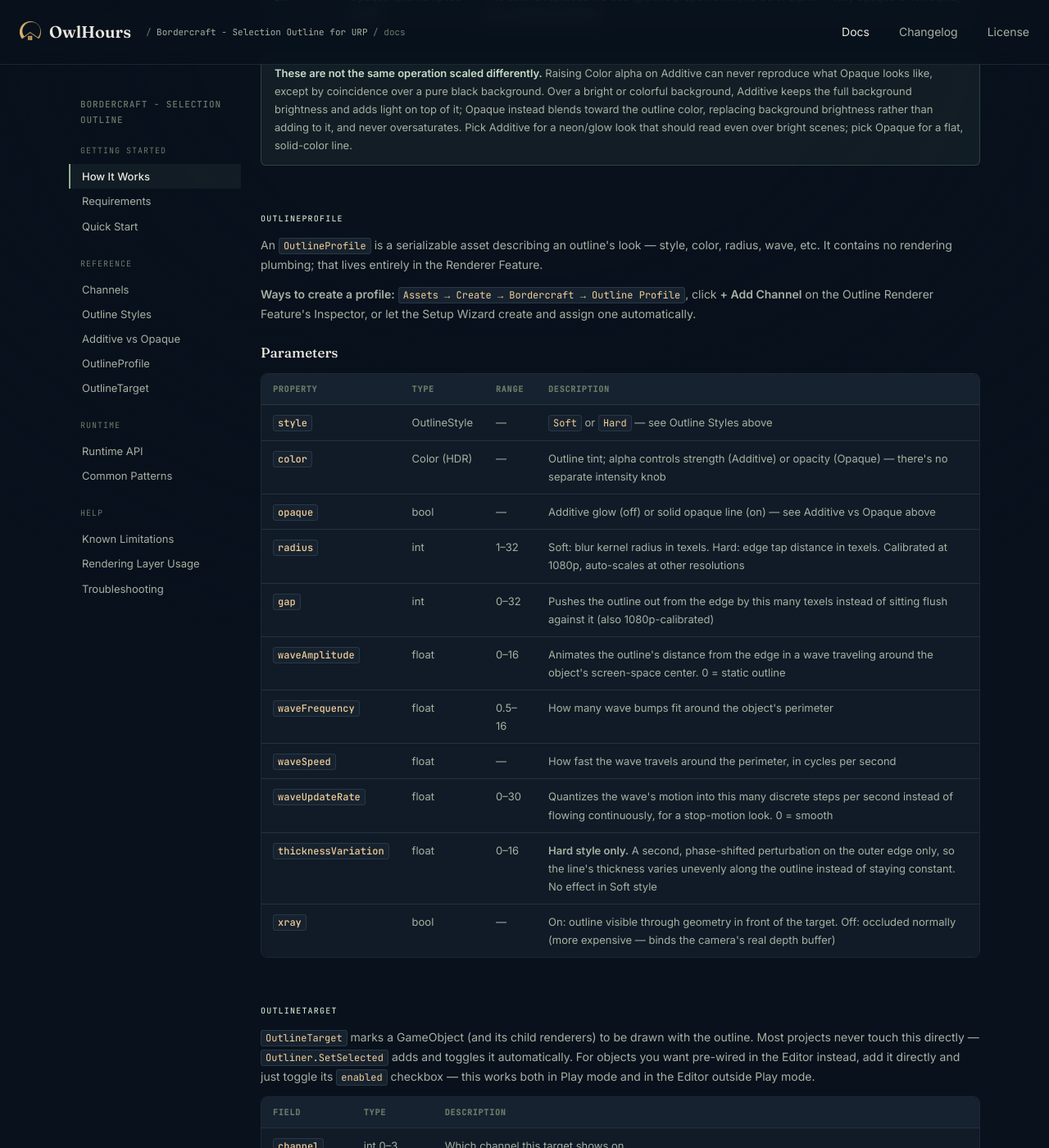
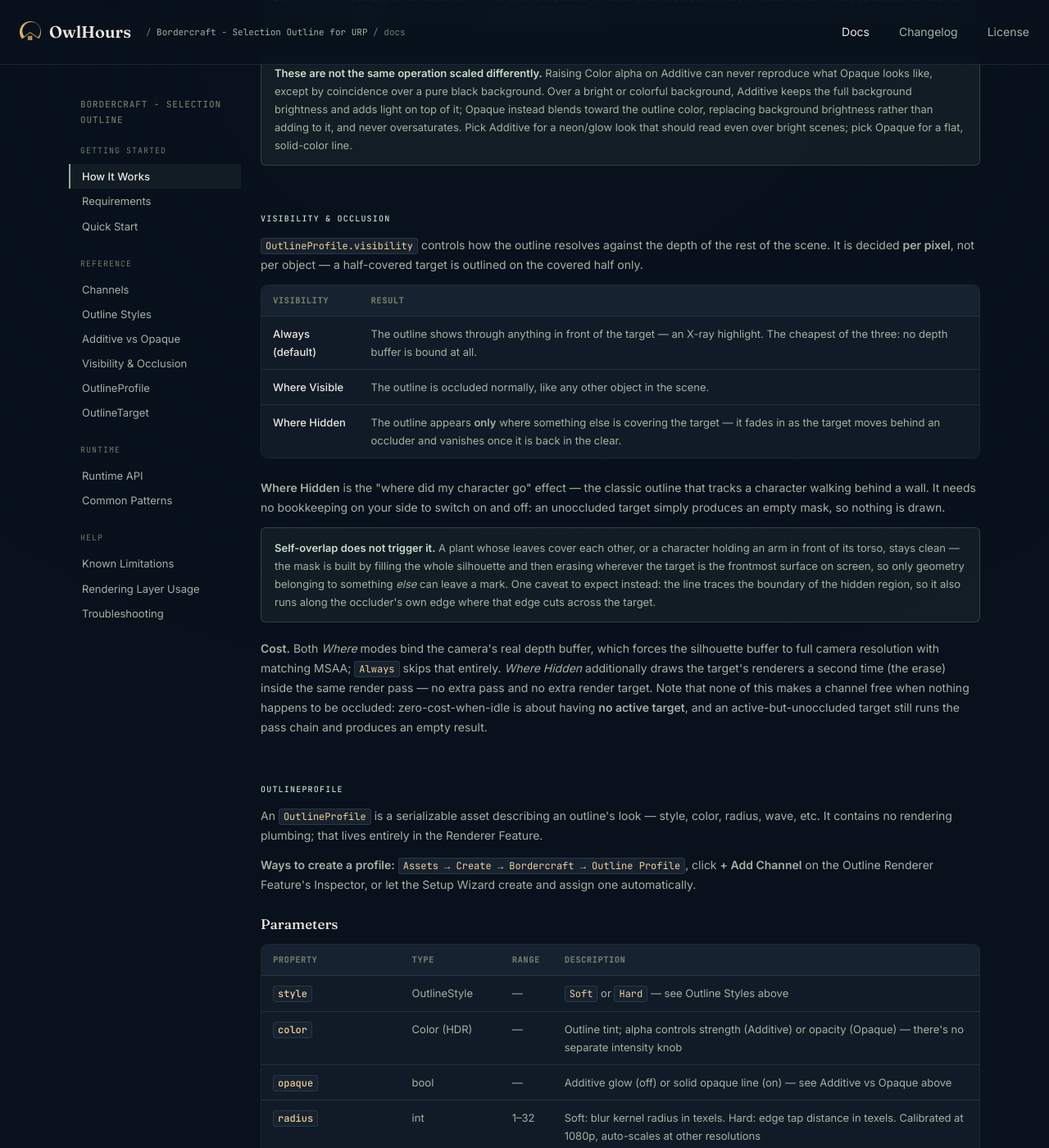
Before and after one commit to owlhoursspace/owlhourspace.github.io, a Jekyll site: the page tools/bordercraft-selection-outline-urp/docs/index.html, which Jekyll copies as it is, in a window 1280 px wide and 1400 px high, scrolled down 2533 px. Shown: the whole window at 82% size. Built offline with Jekyll 4.4.1, drawn with Linux system fonts in a browser that asks for light colours; some of the changed text lies outside the part shown.

Commit message:
Document Bordercraft outline visibility modes
Replace the xray bool with the three-state visibility property in the
docs parameter table, and add a Visibility & Occlusion section covering
Always, Where Visible and Where Hidden.

Co-Authored-By: Claude Opus 5 <noreply@anthropic.com>

```diff
--- a/tools/bordercraft-selection-outline-urp/changelog/index.html
+++ b/tools/bordercraft-selection-outline-urp/changelog/index.html
@@ -281,7 +281,7 @@
           <div class="item"><strong>Gap</strong> — push the outline out from the object's edge instead of sitting flush against it.</div>
           <div class="item"><strong>Wave</strong> — animate the outline's distance from the edge in a wave that travels around the object, with an optional stop-motion "stepped" mode instead of flowing smoothly.</div>
           <div class="item"><strong>Thickness Variation</strong> (Hard style) — make the line's own thickness vary unevenly around the outline instead of staying constant.</div>
-          <div class="item"><strong>X-ray</strong> — show the outline through geometry in front of the target, or occlude it normally.</div>
+          <div class="item"><strong>Visibility</strong> — show the outline through anything in front of the target (X-ray), let it be occluded normally, or show it <em>only</em> where something is covering the target, so it fades in as a character walks behind a wall and vanishes again in the clear.</div>
         </div>
 
         <div class="change-group-title">Runtime API</div>
--- a/tools/bordercraft-selection-outline-urp/docs/index.html
+++ b/tools/bordercraft-selection-outline-urp/docs/index.html
@@ -272,6 +272,7 @@
       <a class="aside-link" href="#channels">Channels</a>
       <a class="aside-link" href="#outline-styles">Outline Styles</a>
       <a class="aside-link" href="#additive-opaque">Additive vs Opaque</a>
+      <a class="aside-link" href="#visibility">Visibility &amp; Occlusion</a>
       <a class="aside-link" href="#outline-profile">OutlineProfile</a>
       <a class="aside-link" href="#outline-target">OutlineTarget</a>
     </div>
@@ -363,6 +364,23 @@
     </div>
     <div class="note"><strong>These are not the same operation scaled differently.</strong> Raising Color alpha on Additive can never reproduce what Opaque looks like, except by coincidence over a pure black background. Over a bright or colorful background, Additive keeps the full background brightness and adds light on top of it; Opaque instead blends toward the outline color, replacing background brightness rather than adding to it, and never oversaturates. Pick Additive for a neon/glow look that should read even over bright scenes; pick Opaque for a flat, solid-color line.</div>
 
+    <!-- VISIBILITY -->
+    <h2 id="visibility">Visibility &amp; Occlusion</h2>
+    <p><code>OutlineProfile.visibility</code> controls how the outline resolves against the depth of the rest of the scene. It is decided <strong>per pixel</strong>, not per object — a half-covered target is outlined on the covered half only.</p>
+    <div class="table-wrap">
+      <table>
+        <thead><tr><th>visibility</th><th>Result</th></tr></thead>
+        <tbody>
+          <tr><td>Always (default)</td><td>The outline shows through anything in front of the target — an X-ray highlight. The cheapest of the three: no depth buffer is bound at all.</td></tr>
+          <tr><td>Where Visible</td><td>The outline is occluded normally, like any other object in the scene.</td></tr>
+          <tr><td>Where Hidden</td><td>The outline appears <strong>only</strong> where something else is covering the target — it fades in as the target moves behind an occluder and vanishes once it is back in the clear.</td></tr>
+        </tbody>
+      </table>
+    </div>
+    <p><strong>Where Hidden</strong> is the "where did my character go" effect — the classic outline that tracks a character walking behind a wall. It needs no bookkeeping on your side to switch on and off: an unoccluded target simply produces an empty mask, so nothing is drawn.</p>
+    <div class="note"><strong>Self-overlap does not trigger it.</strong> A plant whose leaves cover each other, or a character holding an arm in front of its torso, stays clean — the mask is built by filling the whole silhouette and then erasing wherever the target is the frontmost surface on screen, so only geometry belonging to something <em>else</em> can leave a mark. One caveat to expect instead: the line traces the boundary of the hidden region, so it also runs along the occluder's own edge where that edge cuts across the target.</div>
+    <p><strong>Cost.</strong> Both <em>Where</em> modes bind the camera's real depth buffer, which forces the silhouette buffer to full camera resolution with matching MSAA; <code>Always</code> skips that entirely. <em>Where Hidden</em> additionally draws the target's renderers a second time (the erase) inside the same render pass — no extra pass and no extra render target. Note that none of this makes a channel free when nothing happens to be occluded: zero-cost-when-idle is about having <strong>no active target</strong>, and an active-but-unoccluded target still runs the pass chain and produces an empty result.</p>
+
     <!-- OUTLINE PROFILE -->
     <h2 id="outline-profile">OutlineProfile</h2>
     <p>An <code>OutlineProfile</code> is a serializable asset describing an outline's look — style, color, radius, wave, etc. It contains no rendering plumbing; that lives entirely in the Renderer Feature.</p>
@@ -383,7 +401,7 @@
           <tr><td><code>waveSpeed</code></td><td>float</td><td>—</td><td>How fast the wave travels around the perimeter, in cycles per second</td></tr>
           <tr><td><code>waveUpdateRate</code></td><td>float</td><td>0–30</td><td>Quantizes the wave's motion into this many discrete steps per second instead of flowing continuously, for a stop-motion look. 0 = smooth</td></tr>
           <tr><td><code>thicknessVariation</code></td><td>float</td><td>0–16</td><td><strong>Hard style only.</strong> A second, phase-shifted perturbation on the outer edge only, so the line's thickness varies unevenly along the outline instead of staying constant. No effect in Soft style</td></tr>
-          <tr><td><code>xray</code></td><td>bool</td><td>—</td><td>On: outline visible through geometry in front of the target. Off: occluded normally (more expensive — binds the camera's real depth buffer)</td></tr>
+          <tr><td><code>visibility</code></td><td>OutlineVisibility</td><td>—</td><td>Which parts of the target get outlined — <code>Always</code>, <code>WhereVisible</code> or <code>WhereHidden</code>. See Visibility &amp; Occlusion above</td></tr>
         </tbody>
       </table>
     </div>
```
